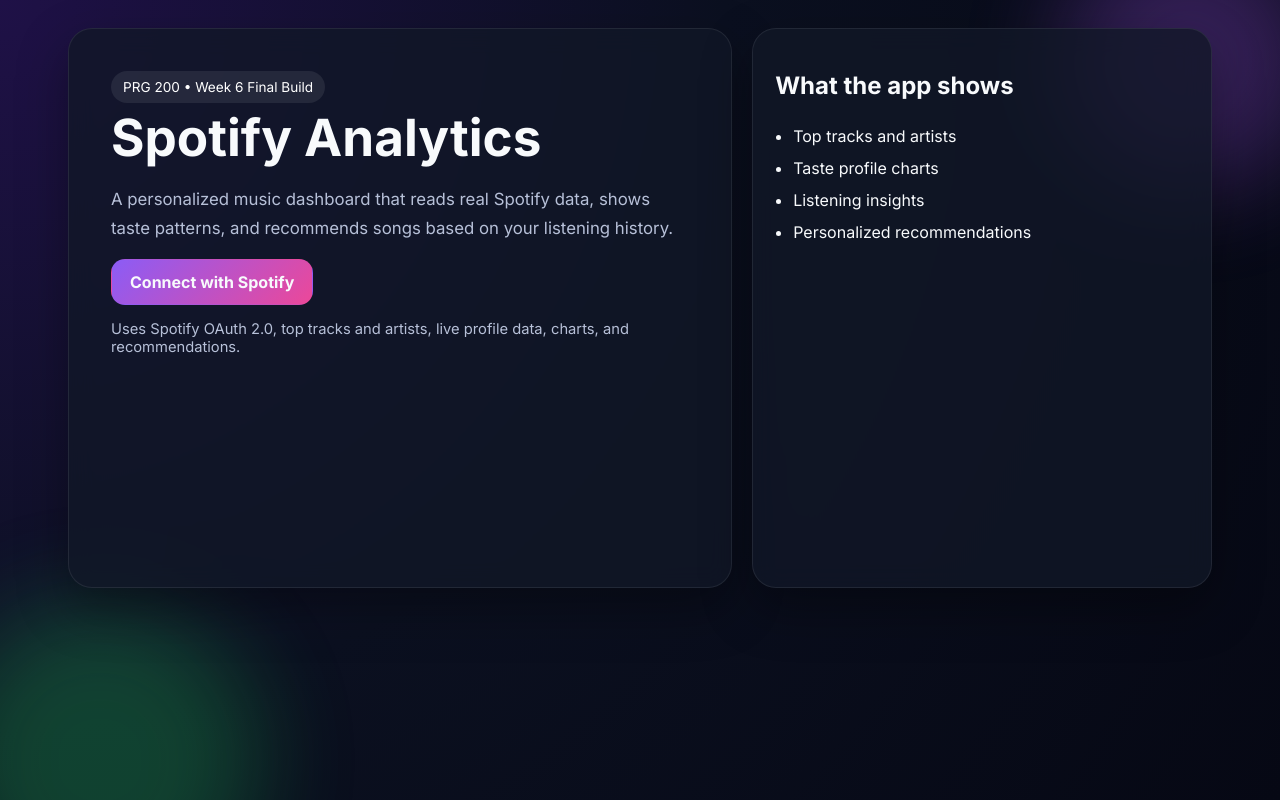
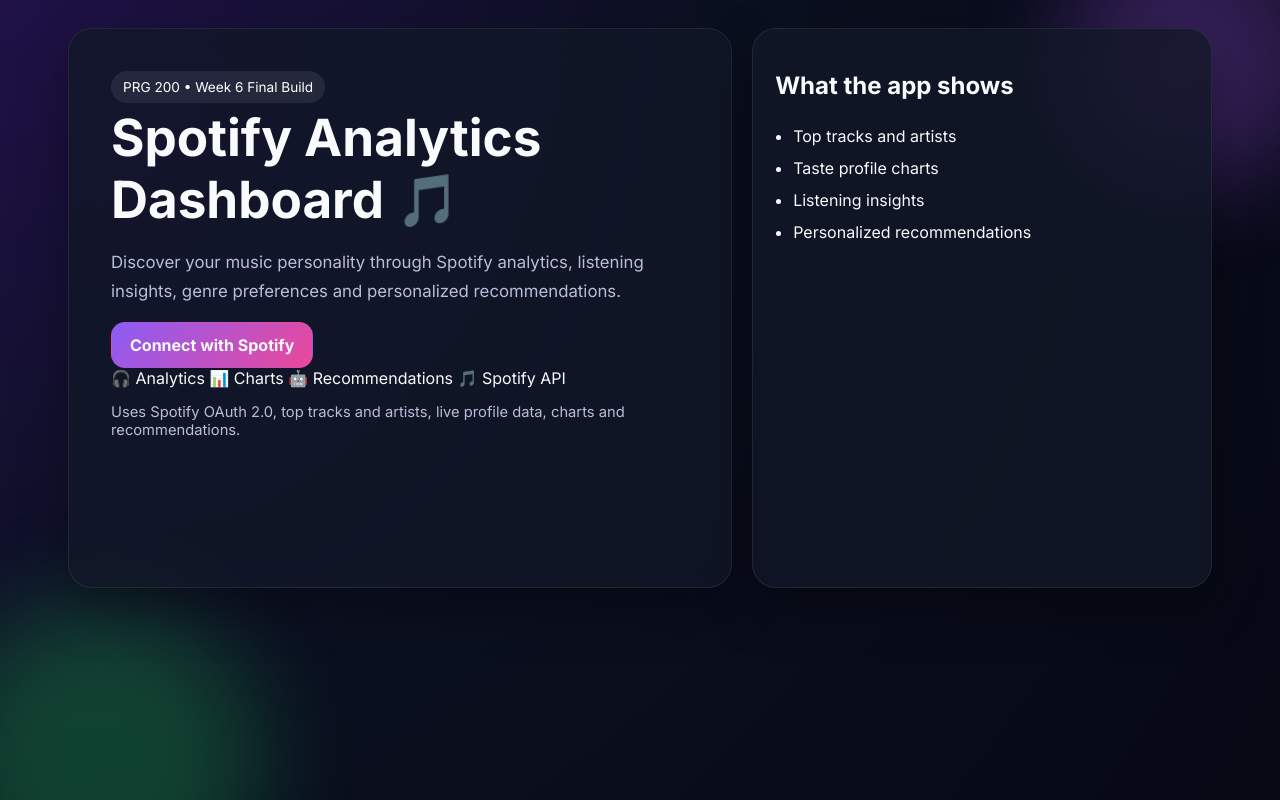
Before and after one commit to Aashna-Mukhia/Spotify-Analytics-A-Personalized-Music-Recommendation-Web-Application, a Flask app: page / in a window 1280 px wide. Run offline with Flask 3, Linux system fonts and the light colour scheme.

Commit message:
Create login page UI

```diff
--- a/templates/login.html
+++ b/templates/login.html
@@ -1,21 +1,52 @@
 {% extends "base.html" %}
+
 {% block content %}
+
 <section class="hero">
+
   <div class="hero-copy">
+
     <span class="pill">PRG 200 • Week 6 Final Build</span>
-    <h1>Spotify Analytics</h1>
-    <p class="lead">A personalized music dashboard that reads real Spotify data, shows taste patterns, and recommends songs based on your listening history.</p>
-    <a class="btn primary" href="{{ url_for('login') }}">Connect with Spotify</a>
-    <p class="hint">Uses Spotify OAuth 2.0, top tracks and artists, live profile data, charts, and recommendations.</p>
+
+    <h1>Spotify Analytics Dashboard 🎵</h1>
+
+    <p class="lead">
+      Discover your music personality through Spotify analytics,
+      listening insights, genre preferences and personalized
+      recommendations.
+    </p>
+
+    <a class="btn primary" href="{{ url_for('login') }}">
+      Connect with Spotify
+    </a>
+
+    <div class="feature-tags">
+      <span>🎧 Analytics</span>
+      <span>📊 Charts</span>
+      <span>🤖 Recommendations</span>
+      <span>🎵 Spotify API</span>
+    </div>
+
+    <p class="hint">
+      Uses Spotify OAuth 2.0, top tracks and artists,
+      live profile data, charts and recommendations.
+    </p>
+
   </div>
+
   <div class="hero-card">
+
     <h2>What the app shows</h2>
+
     <ul>
       <li>Top tracks and artists</li>
       <li>Taste profile charts</li>
       <li>Listening insights</li>
       <li>Personalized recommendations</li>
     </ul>
+
   </div>
+
 </section>
+
 {% endblock %}
```
